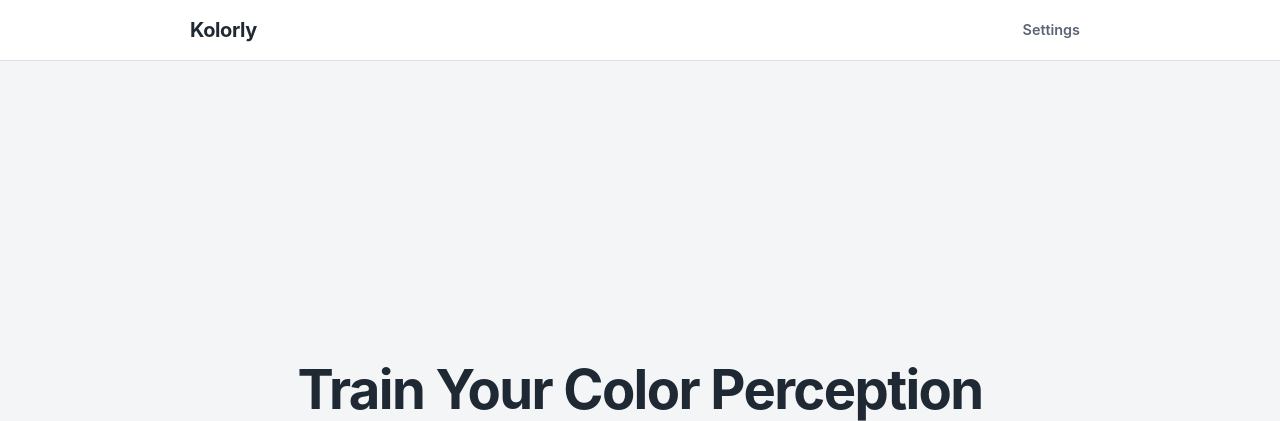
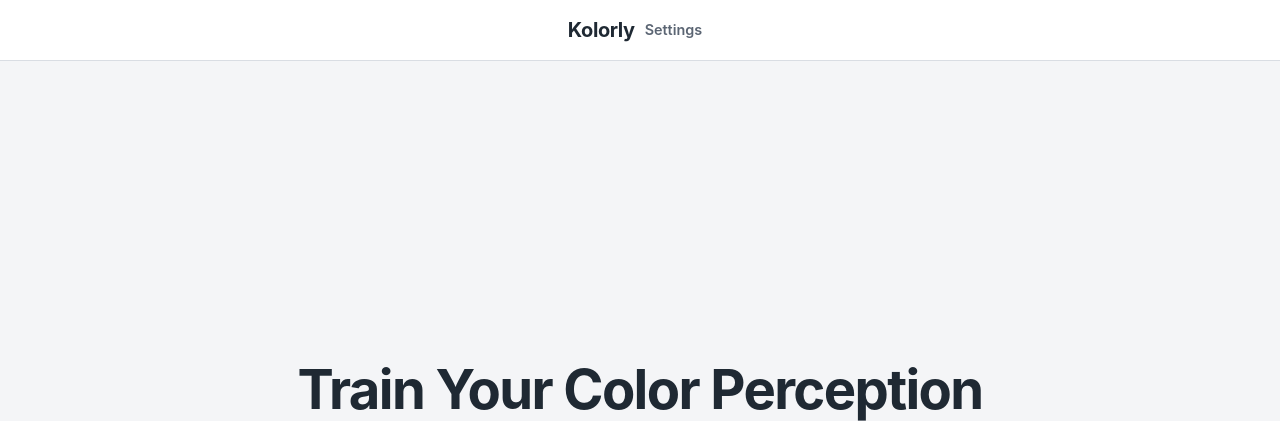
Before and after one commit to edimaudo/Kolorly, a Flask app: page / in a window 1280 px wide. Shown: the top 421 px of the page. Run offline with Flask 3, Linux system fonts and the light colour scheme.

Commit message:
Update style.css

```diff
--- a/static/css/style.css
+++ b/static/css/style.css
@@ -57,7 +57,7 @@ a {
     margin: 0 auto;
     display: flex;
     align-items: center;
-    justify-content: space-between;
+    justify-content: center;/*space-between;*/
 }
 
 .brand {
```
